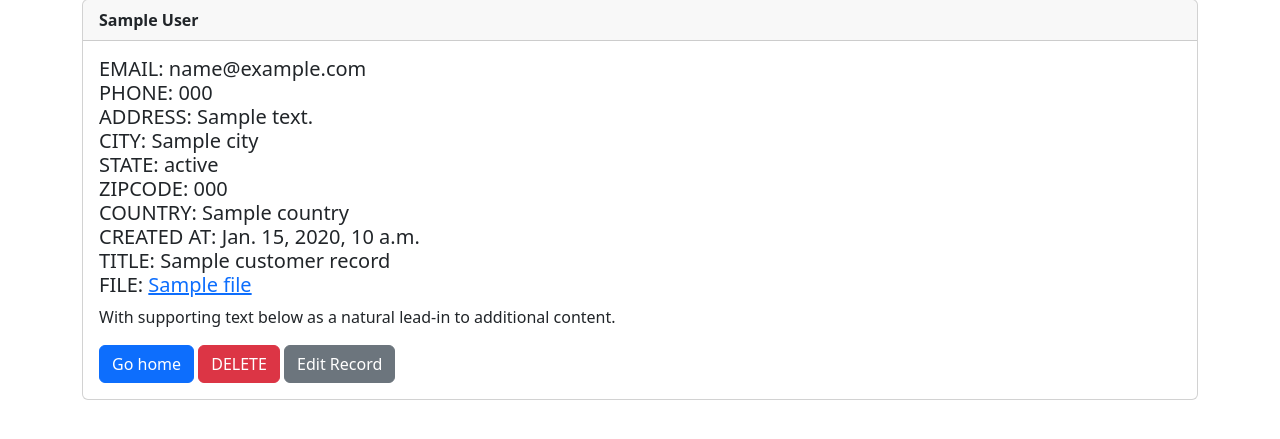
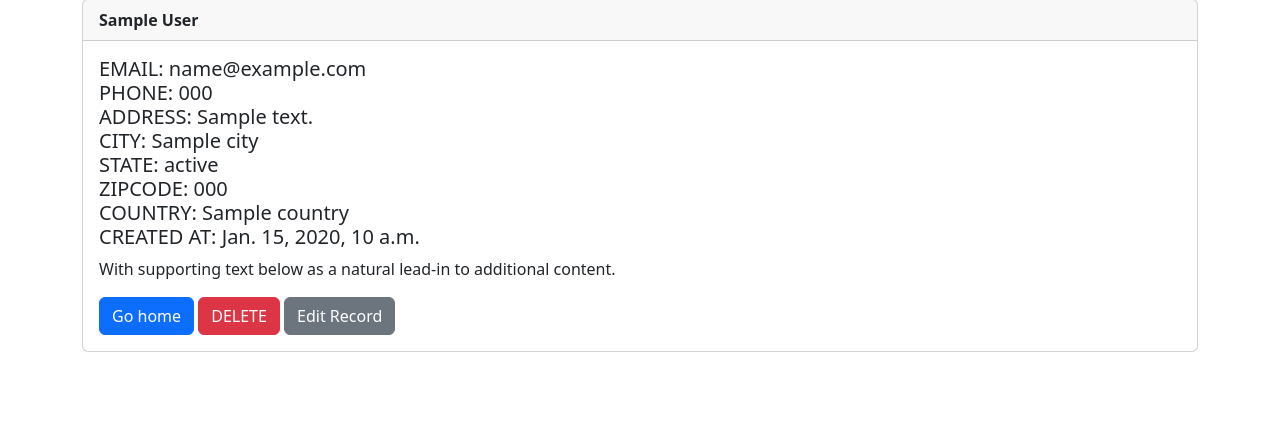
Before and after one commit to pkelly55/dev, a Django app: template website/templates/record.html in a window 1280 px wide. Shown: the part 127-566 px from the top of the page. Run offline with Django 5.2, Linux system fonts and the light colour scheme; the template is opened without the code that fills it: most values are stand-ins (such as "Sample title", 1, 10 or a date in 2020).

Commit message:
remove title /file

```diff
--- a/website/templates/record.html
+++ b/website/templates/record.html
@@ -17,11 +17,8 @@
         ZIPCODE: {{customer_record.zipcode}} <br>
         COUNTRY: {{customer_record.country}}<br>
         CREATED AT: {{customer_record.date_added}}<br>
-        TITLE: {{customer_record.title}}<br>
 
-        {% if customer_record.file %}
-        FILE: <a href="{{ customer_record.file.url }}" download>{{ customer_record.file.name }}</a><br>
-    {% endif %}
+
      </h5>
       <p class="card-text">With supporting text below as a natural lead-in to additional content.</p>
       <a href="{% url 'home' %}" class="btn btn-primary">Go home</a>
```
Also changed, not shown: 1 other file.
